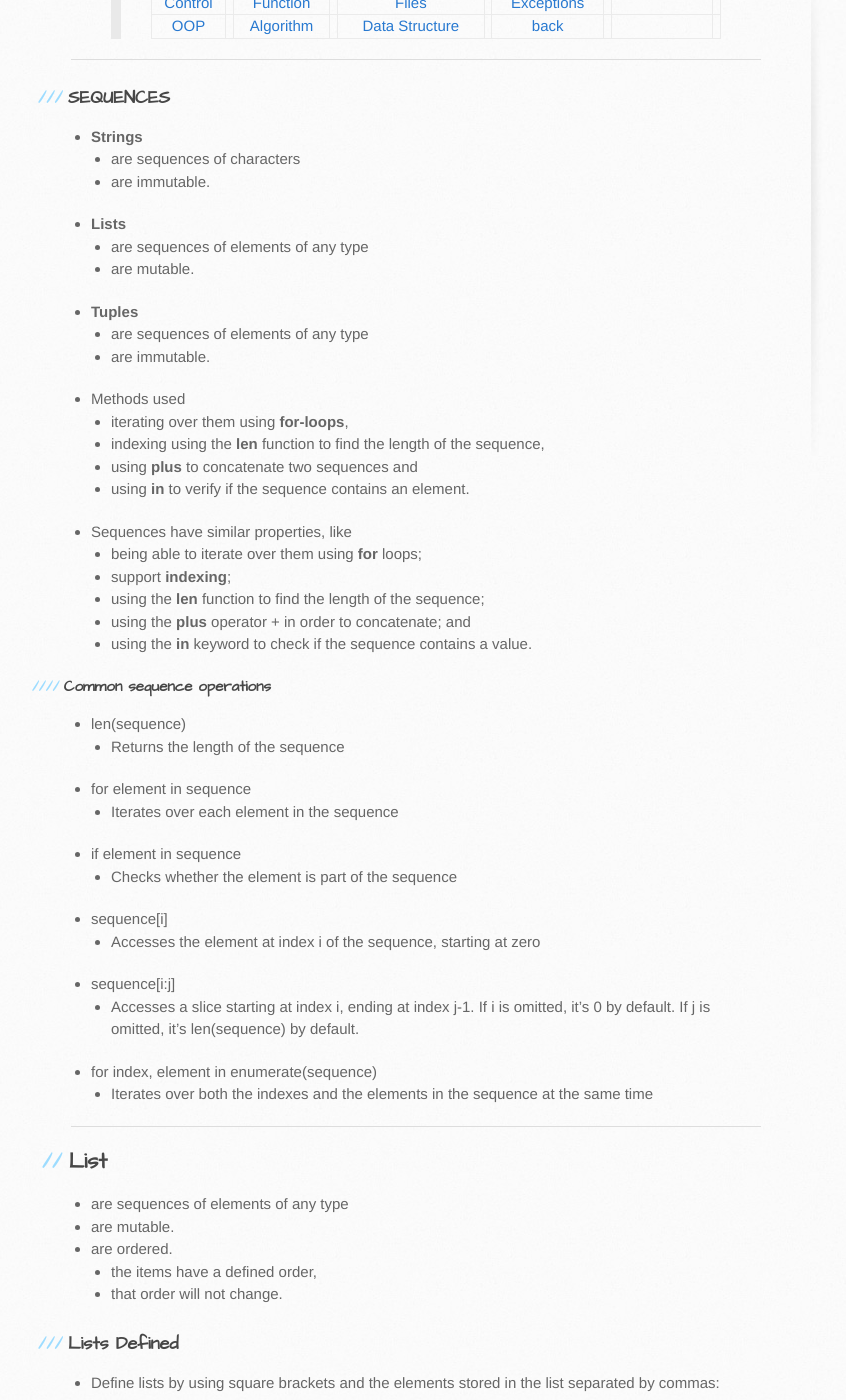
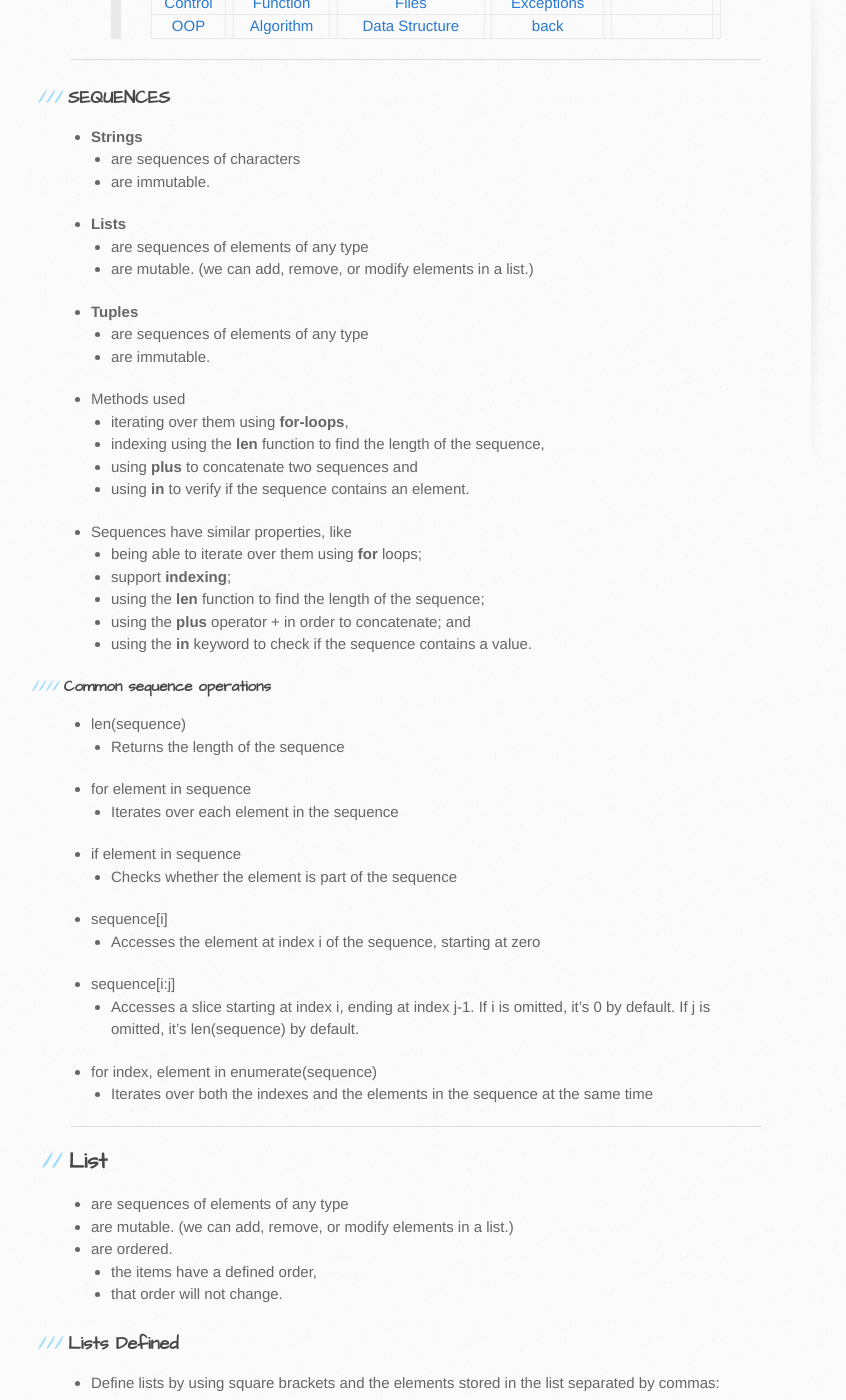
Before and after one commit to trumpfheller/trumpfheller.github.io, a Jekyll site: the page built from python/lists.md, in a window 1280 px wide and 1400 px high, scrolled down 269 px. Shown: the whole window, without its empty margins (89-935 px from the left). Built offline with Jekyll 4.4.1, drawn with Linux system fonts in a browser that asks for light colours.

Commit message:
Update lists.md

```diff
--- a/python/lists.md
+++ b/python/lists.md
@@ -13,7 +13,7 @@ layout: default
 	- are immutable.
 - **Lists**
 	- are sequences of elements of any type
-	- are mutable.
+	- are mutable. (we can add, remove, or modify elements in a list.)
 - **Tuples**
 	- are sequences of elements of any type
 	- are immutable.
@@ -49,7 +49,7 @@ layout: default
 
 ## List
 - are sequences of elements of any type
-- are mutable.
+- are mutable. (we can add, remove, or modify elements in a list.)
 - are ordered.
     - the items have a defined order,
     - that order will not change.
```
